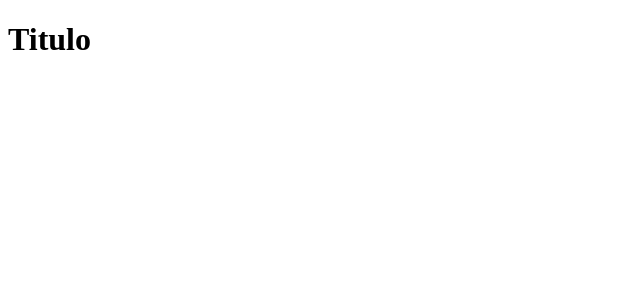
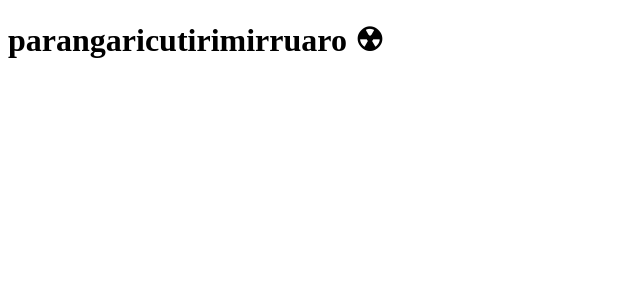
Before and after one commit to Helder-Souza/clone-tabnews, a Next.js app: page / in a window 1280 px wide. Shown: the top 300 px of the page, without its empty margins (0-640 px from the left). Built offline with nearby package versions, Linux system fonts and the light colour scheme.

Commit message:
modifica a frase

```diff
--- a/pages/index.js
+++ b/pages/index.js
@@ -1,5 +1,5 @@
 function Home() {
-    return <h1>Titulo</h1>
+    return <h1>parangaricutirimirruaro ☢</h1>
 }
 
 export default Home;
```
